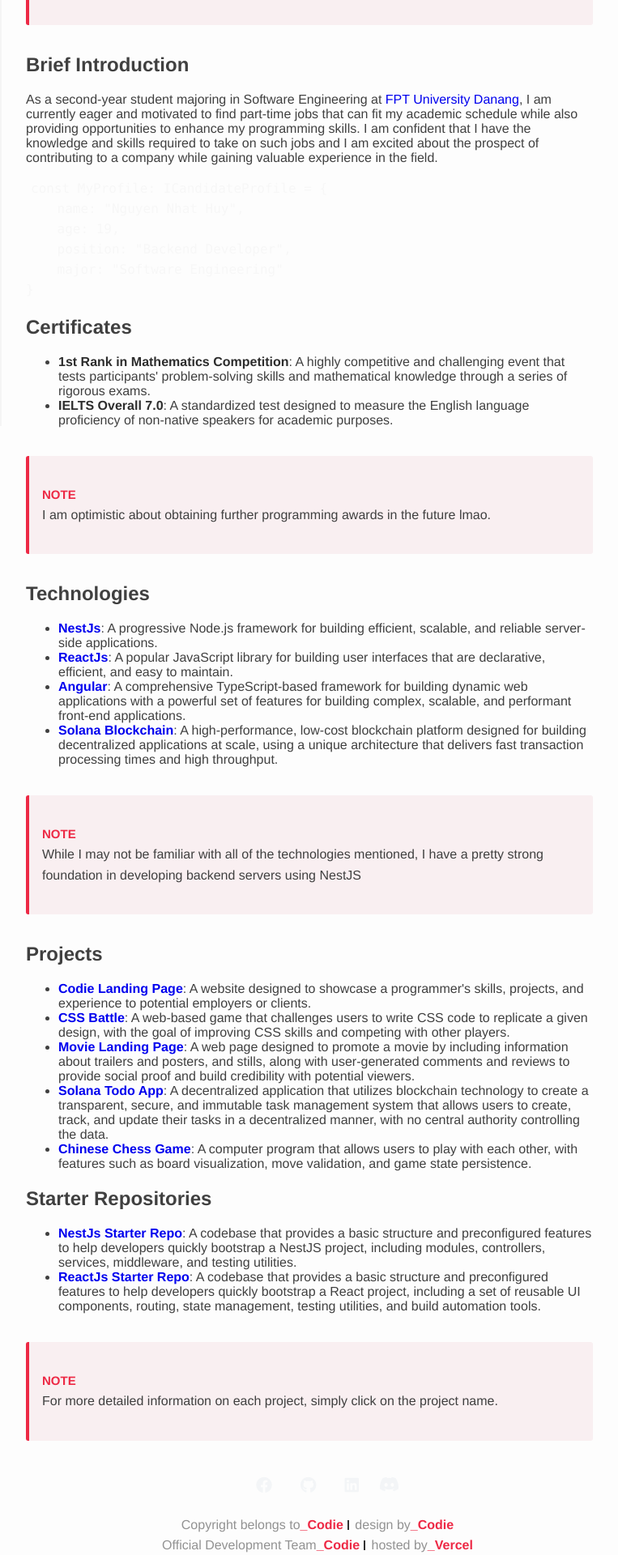
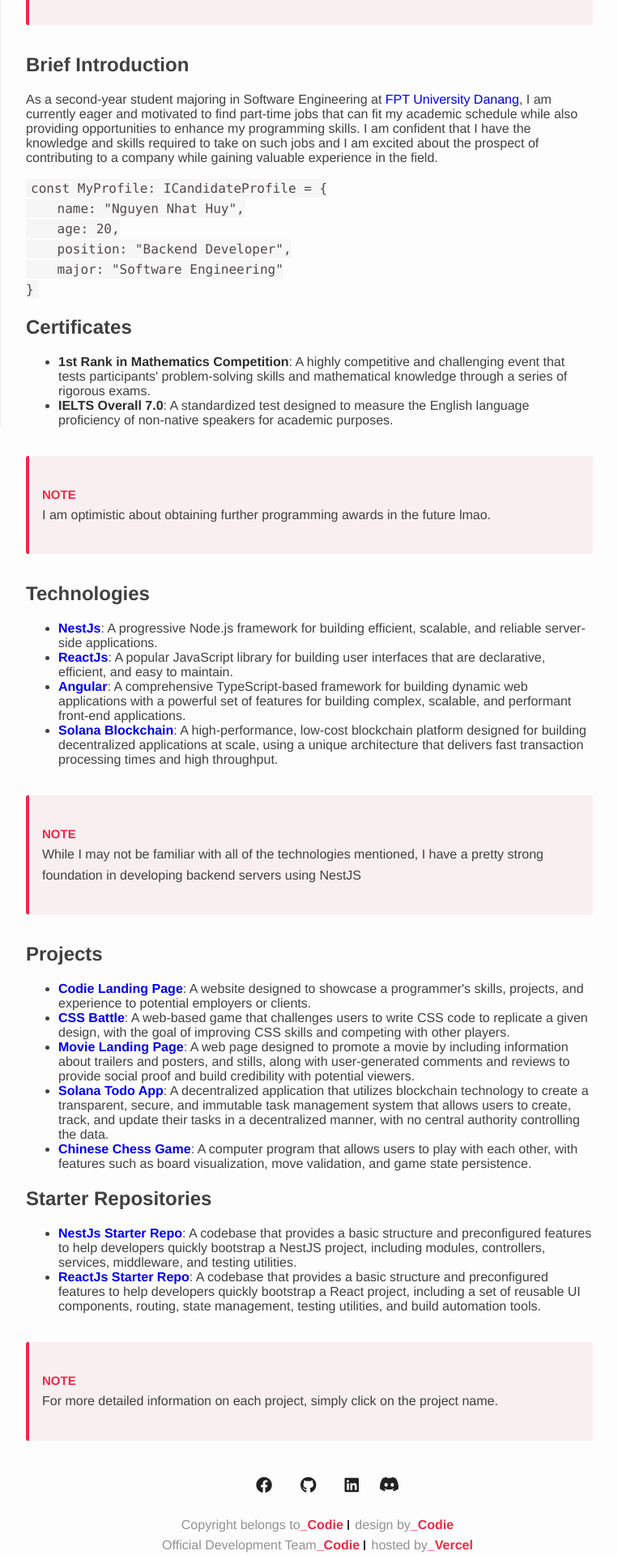
Before and after one commit to CodieGlot/codie-landing-page, a React (Vite) app: page / in a window 1280 px wide. Shown: the part 344-2264 px from the top of the page at 81% size, without its empty margins (248-1011 px from the left). Built offline with nearby package versions, Linux system fonts and the light colour scheme.

Commit message:
fix bash color

```diff
--- a/src/components/ui/Footer.tsx
+++ b/src/components/ui/Footer.tsx
@@ -6,19 +6,19 @@
       <footer>
         <div className="social-wrapper">
           <a href="https://www.facebook.com/codieglot/" target="_blank">
-            <i className="fab fa-facebook"></i>
+            <i className="fab fa-facebook footer-icon"></i>
           </a>
           <a href="https://github.com/CodieGlot" target="_blank">
-            <i className="fab fa-github"></i>
+            <i className="fab fa-github footer-icon"></i>
           </a>
           <a href="https://www.linkedin.com/in/codieglot/" target="_blank">
-            <i className="fab fa-linkedin"></i>
+            <i className="fab fa-linkedin footer-icon"></i>
           </a>
           <a
             href="https://discordapp.com/users/847426886182240307"
             target="_blank"
           >
-            <i className="fa-brands fa-discord"></i>
+            <i className="fa-brands fa-discord footer-icon"></i>
           </a>
         </div>
         <div className="credits">
--- a/src/scss/hljs.scss
+++ b/src/scss/hljs.scss
@@ -35,8 +35,8 @@
   code[class*='language-'],
   pre[class*='language-'] {
     letter-spacing: normal;
-    color: #f7f7f7;
-    background: none;
+    color: #504a4a;
+    background: #f6f6f6;
     font-family: Inconsolata, Consolas, Monaco, 'Andale Mono', 'Ubuntu Mono',
       monospace;
     text-align: left;
--- a/src/styles.scss
+++ b/src/styles.scss
@@ -343,3 +343,9 @@
 app-menu::-webkit-scrollbar-thumb:hover {
   -webkit-transition: #dedede 1s linear;
 }
+.footer-icon{
+  color: rgb(35, 34, 34);
+  &:hover{
+    color: #ed2945;
+  }
+}
```
Also changed, not shown: src/content/Overview.mdx (+1 -1 lines).
